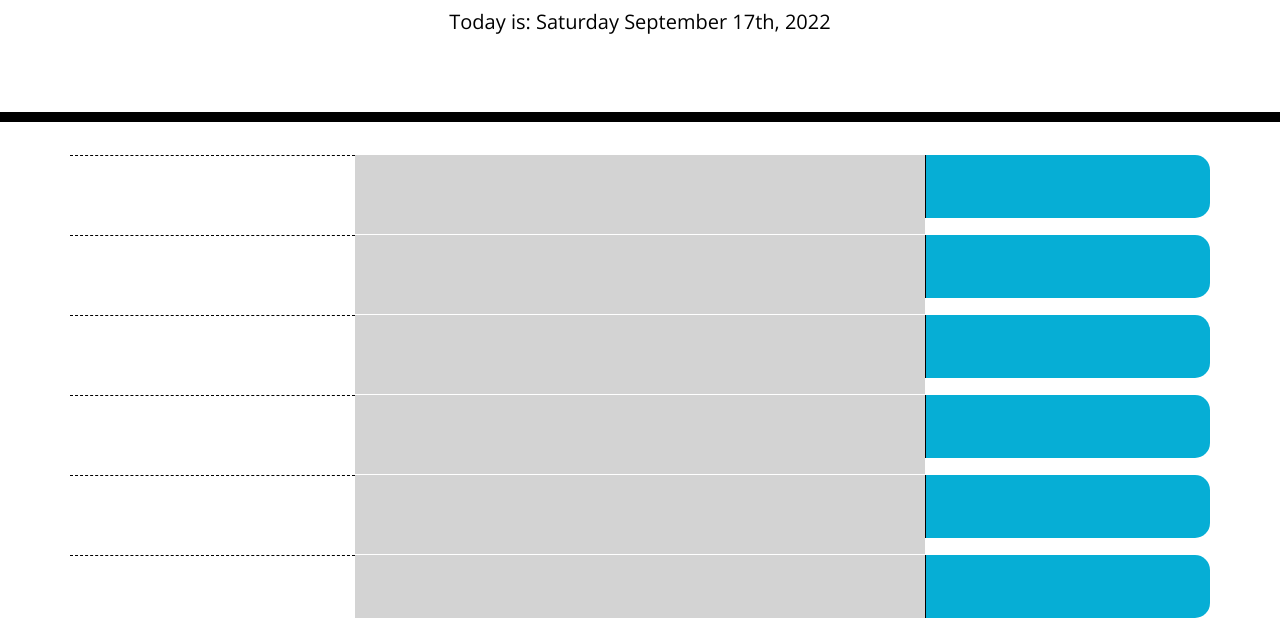
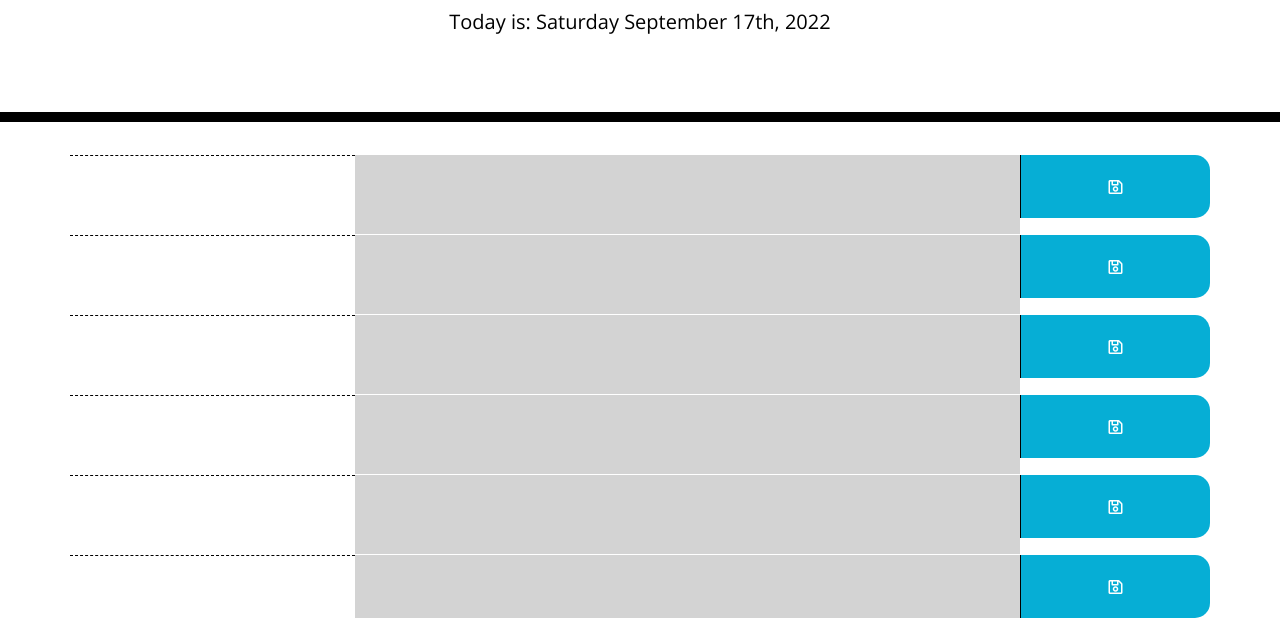
Before and after one commit to rdahltorp/work-day-scheduler, a plain HTML site: page index.html in a window 1280 px wide. Shown: the part 182-800 px from the top of the page. Drawn offline with nearby package versions, Linux system fonts and the light colour scheme.

Commit message:
Addition of floppy disk save icon and added CSS to center the icon. Also started work to add text to the different sections in hourRow.

```diff
--- a/assets/css/style.css
+++ b/assets/css/style.css
@@ -63,6 +63,10 @@ textarea {
   border-bottom-right-radius: 15px;
   background-color: #06aed5;
   color: white;
+  /* Added to center the floppydisk icon */
+  display: flex;
+  justify-content: center;
+  align-items: center;
 }
 
 .saveBtn i:hover {
--- a/assets/js/script.js
+++ b/assets/js/script.js
@@ -81,6 +81,8 @@ daySchedule.forEach(daySchedule => {
     //Need to append a row for each index item
     var hourRow = document.createElement("div")
     hourRow.classList.add("row")
+    //hourRow.textContent(daySchedule.hour) - when trying to add the hour from the array it does does not work and gives me an error saying it is not a function.
+    //hourRow.text(daySchedule.hour) - same result as line above
     $(".container").append(hourRow)
 
     //Need to append a column for the hour (set to a class: "hour col 3")
@@ -90,12 +92,17 @@ daySchedule.forEach(daySchedule => {
 
     //Need to append a column for the event form (set to a class: "col 6") + an if statement that uses moment to ID the time and thus change the color
     var taskSection = document.createElement('form')
-    taskSection.classList.add("past","col-6") //Will need to add an if statement to assign past, present, future classes. This is a test for now.
+    taskSection.classList.add("past","col-7") //Will need to add an if statement to assign past, present, future classes. This is a test for now.
     hourRow.append(taskSection)
 
     //Need to append a column for the save button (set to a class: "saveBtn col 3") and need to include the save icon
     var saveSection = document.createElement('p')
-    saveSection.classList.add("saveBtn","col-3") //Will need to add an if statement to assign past, present, future classes. This is a test for now.
+    saveSection.classList.add("saveBtn","col-2") //Will need to add an if statement to assign past, present, future classes. This is a test for now.
     hourRow.append(saveSection)
 
+    //Addition of floppydisk icon
+    var saveIcon = document.createElement('i')
+    saveIcon.classList.add("far", "fa-save")
+    saveSection.append(saveIcon)
+
 });
```
